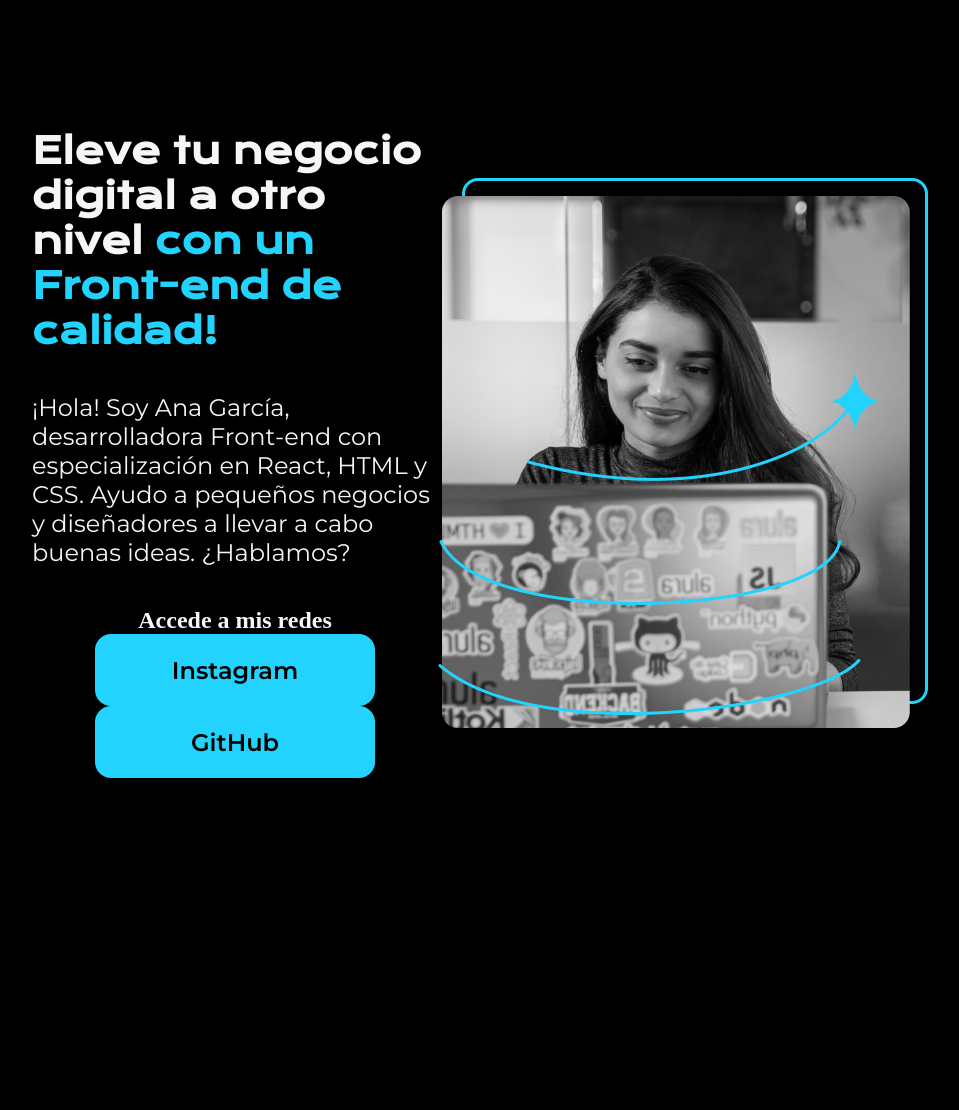
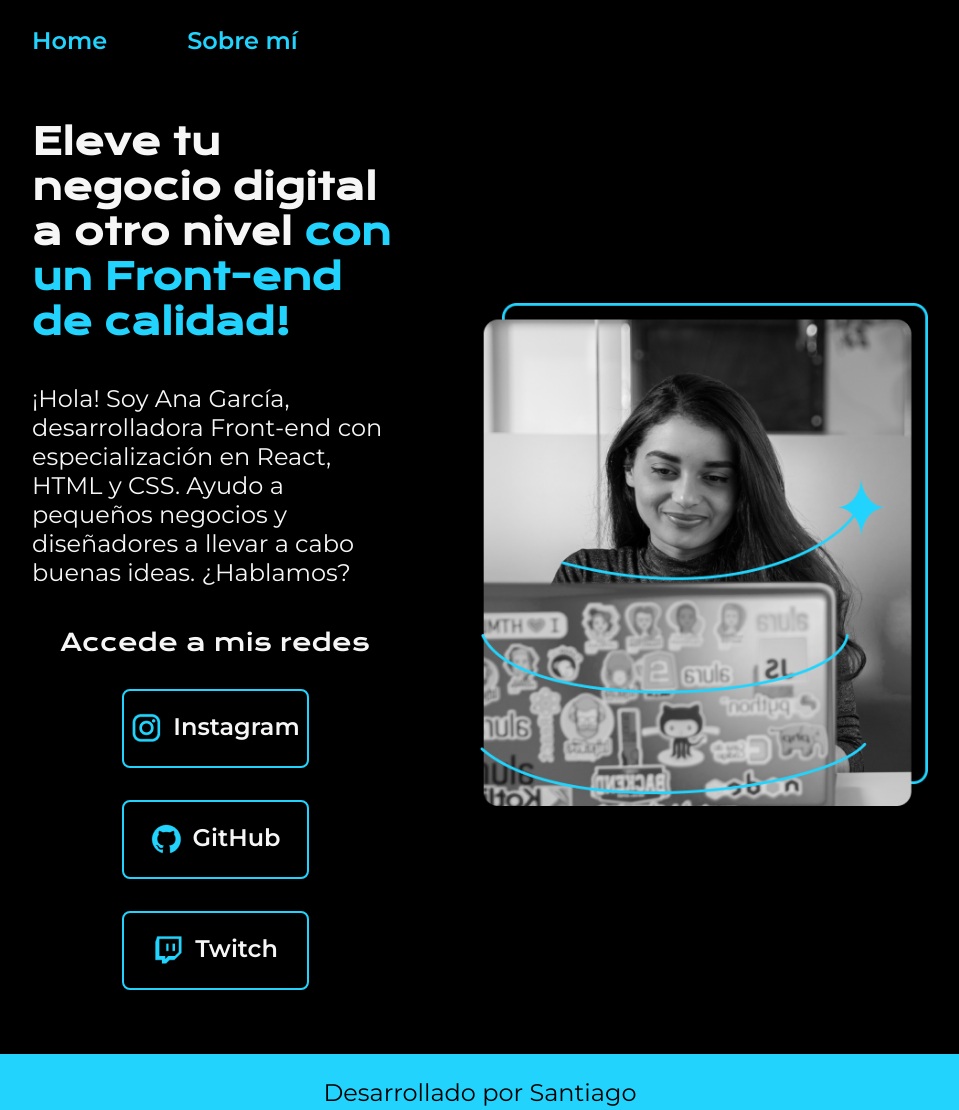
Before and after one commit to JSantiagoRojo/Portafolio-, a plain HTML site: page index.html in a window 1280 px wide. Shown: the whole page, without its empty margins (160-1119 px from the left). Before the commit the page ends 928 px from the top, so only its background shows below. Drawn offline with nearby package versions, Linux system fonts and the light colour scheme.

Commit message:
Actualizacion segundo curso

```diff
--- /dev/null
+++ b/Styles/style.css
@@ -0,0 +1,125 @@
+@import url('https://fonts.googleapis.com/css2?family=Krona+One&family=Montserrat:ital,wght@0,100..900;1,100..900&display=swap');
+:root{
+
+    /*Colores*/
+    --color-primario: #000000;
+    --color-secundario: #F6F6F6;
+    --color-teciario: #22D4FD;
+    --color-hover: #272727;
+    /*Fuentes*/
+    --fuente-montserrat: "montserrat", sans-serif;
+    --fuente-krona: "Krona One", sans-serif;
+    --tamaño-fuernte-1: 1.5rem;
+    --tamaño-fuernte-2: 2.25rem;
+
+}
+*{
+    padding: 0;
+    margin: 0;
+}
+
+.header{
+    padding: 2% 0% 0% 15%;
+
+}
+
+.header_menu{
+    display: flex;
+    gap: 80px;
+
+}
+
+.header_menu_link{
+   font-family: var(--fuente-montserrat);
+    font-size: var(--tamaño-fuernte-1);
+    font-weight: 600;
+    color: var(--color-teciario);
+    text-decoration: none;
+
+}
+
+body {
+    background-color: var(--color-primario) ;
+    color : var(--color-secundario);
+    box-sizing: border-box;
+}
+
+.Titulo-destaque {
+    color : var(--color-teciario)
+}
+
+.presentacion {
+    display: flex;
+    align-items: center;
+    padding: 5% 15%;
+    justify-content: space-between;
+    gap: 82px;
+}
+
+.presentacion_contenido {
+    width: 50%;
+    display: flex;
+    flex-direction: column;
+    gap: 40px;
+}
+
+.presentacion_contenido_titulo{
+    font-size: var(--tamaño-fuernte-2);
+    font-family: var(--fuente-krona);
+}
+
+.presentacion_contenido_texto {
+    font-size: var(--tamaño-fuernte-1);
+    font-family: var(--fuente-montserrat);
+
+}
+
+.presentacion_enlaces {
+    display: flex;
+    justify-content: space-between;
+    flex-direction: column;
+    align-items: center;
+    gap: 32px;
+}
+
+.presentacion_enlaces_link {
+    width: 50%;
+    text-align: center;
+    padding: 21.5px 0;
+    border-radius: 8px;
+    font-size: var(--tamaño-fuernte-1);
+    font-family: var(--fuente-montserrat);
+    font-weight: 600;
+    text-decoration: none;
+    color: var(--color-secundario);
+    border: 2px solid var(--color-teciario);
+    display: flex;
+    justify-content: center;
+    gap: 10px;
+}
+
+.presentacion_enlaces_subtitulo {
+    font-family: var(--fuente-krona);
+    font-size: var(--tamaño-fuernte-1);
+    font-weight: 400;
+}
+
+.presentacion_enlaces_link:hover{
+    background-color: var(--color-hover);
+}
+
+.presentacion_imagen{
+width: 50%;
+
+}
+
+.footer {
+    background-color: var(--color-teciario);
+    color: var(--color-primario);
+    padding: 24px;
+    text-align: center;
+    font-family: var(--fuente-montserrat);
+    font-size: var(--tamaño-fuernte-1);
+    font-weight: 400;
+
+}
--- a/index.html
+++ b/index.html
@@ -4,10 +4,15 @@
     <meta charset="UTF-8">
     <meta name="viewport" content="width=device-width, initial-scale=1.0">
     <title>Portafolio</title>
-    <link rel="stylesheet" href="style.css">
+    <link rel="stylesheet" href="./Styles/style.css">
 </head>
 <body>
-    <header></header>
+    <header class="header">
+        <nav class="header_menu">
+            <a class="header_menu_link" href="index.html">Home</a>
+            <a class="header_menu_link" href="about.html">Sobre mí</a>
+        </nav>
+    </header>
     <main class="presentacion">
         <section class="presentacion_contenido">
             <h1 class="presentacion_contenido_titulo">Eleve tu negocio digital a otro nivel <strong class="Titulo-destaque">con un Front-end
@@ -20,15 +25,21 @@
             </p>
             <div class="presentacion_enlaces">
                 <h2 class="presentacion_enlaces_subtitulo"> Accede a mis redes</h2>
-                <a class="presentacion_enlaces_link" href="https://www.instagram.com/">Instagram</a>
-                <a class="presentacion_enlaces_link" href="https://github.com/">GitHub</a>
+                <a class="presentacion_enlaces_link" href="https://www.instagram.com/">
+                    <img src="./assets/instagram.png" alt="">Instagram</a>
+                <a class="presentacion_enlaces_link" href="https://github.com/">
+                    <img src="./assets/github.png" alt="">GitHub</a>
+                <a class="presentacion_enlaces_link" href="https://www.twitch.tv/">
+                    <img src="./assets/twitch.png" alt="">Twitch</a>
             </div>
         </section>
 
-        <img src="anagarcia.png" alt="Imagen de Ana García trabajando">
+        <img class="presentacion_imagen"  src="./assets/anagarcia.png" alt="Imagen de Ana García trabajando">
 
     </main>
-    <footer></footer>
+    <footer class="footer">
+        <p>Desarrollado por Santiago</p>
+    </footer>
 
 </body>
 </html>
--- a/style.css
+++ /dev/null
@@ -1,62 +0,0 @@
-@import url('https://fonts.googleapis.com/css2?family=Krona+One&family=Montserrat:ital,wght@0,100..900;1,100..900&display=swap');
-
-*{
-    padding: 0;
-    margin: 0;
-}
-
-body {
-    background-color: #000000 ;
-    color : #f6f6f6;
-    height: 100vh;
-    box-sizing: border-box;
-}
-
-.Titulo-destaque {
-    color : #22D4FD;
-}
-
-.presentacion {
-    display: flex;
-    align-items: center;
-    margin: 10% 15%;
-    justify-content: space-between;
-}
-
-.presentacion_contenido {
-    width: 615px;
-    display: flex;
-    flex-direction: column;
-    gap: 40px;
-}
-
-.presentacion_contenido_titulo{
-    font-size: 36px;
-    font-family: "Krona One", sans-serif;
-}
-
-.presentacion_contenido_texto {
-    font-size: 24px;
-    font-family: "Montserrat", sans-serif;
-
-}
-
-.presentacion_enlaces {
-    display: flex;
-    justify-content: space-between;
-    flex-direction: column;
-    align-items: center;
-}
-
-.presentacion_enlaces_link {
-    width: 280px;
-    background-color: #22D4FD;
-    text-align: center;
-    padding: 21.5px 0;
-    border-radius: 16px;
-    font-size: 24px;
-    font-family: "Montserrat", sans-serif;
-    font-weight: 600;
-    text-decoration: none;
-    color: #000000;
-}
```
Also changed, not shown: about.html (added, +52 -0 lines), assets/anagarcia.png (renamed from anagarcia.png), assets/github.png (added), assets/instagram.png (added), assets/linkedin.png (added), assets/twitch.png (added), assets/twitter-novo.png (added), assets/twitter.png (added).
